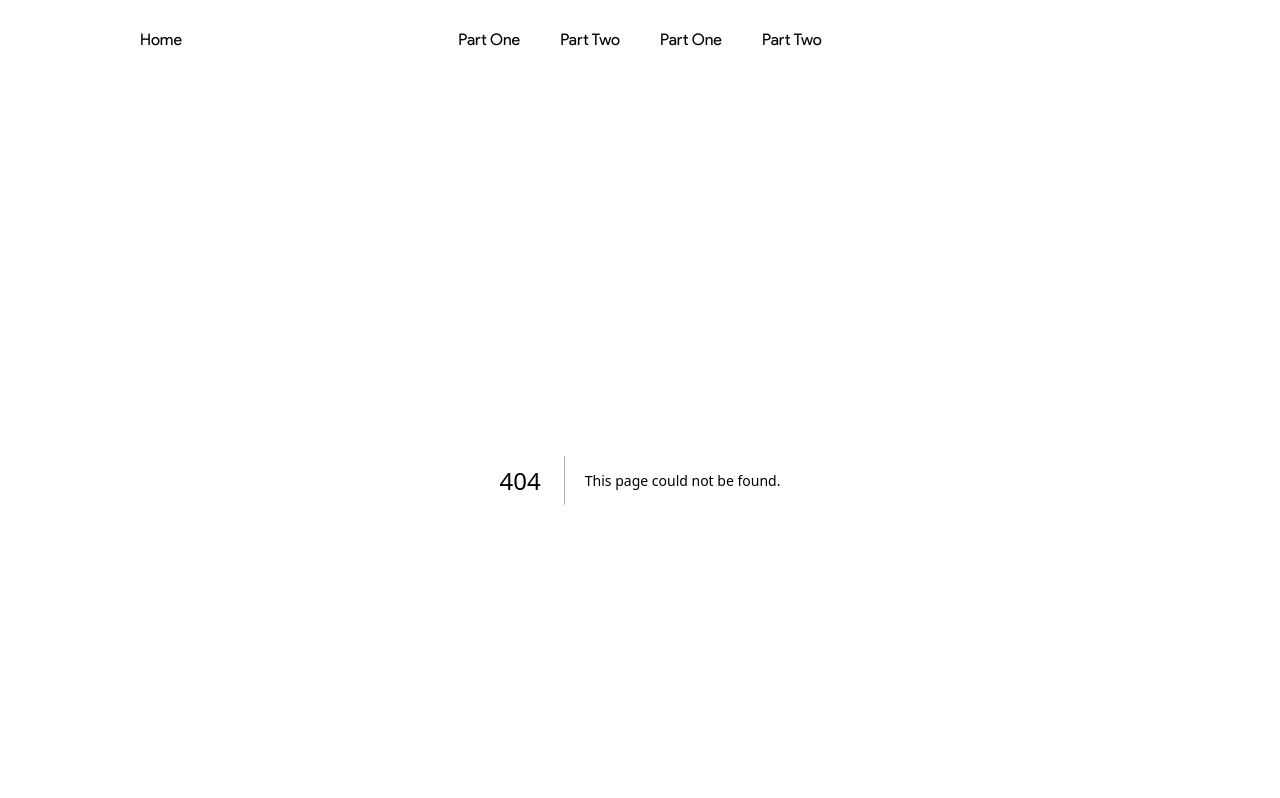
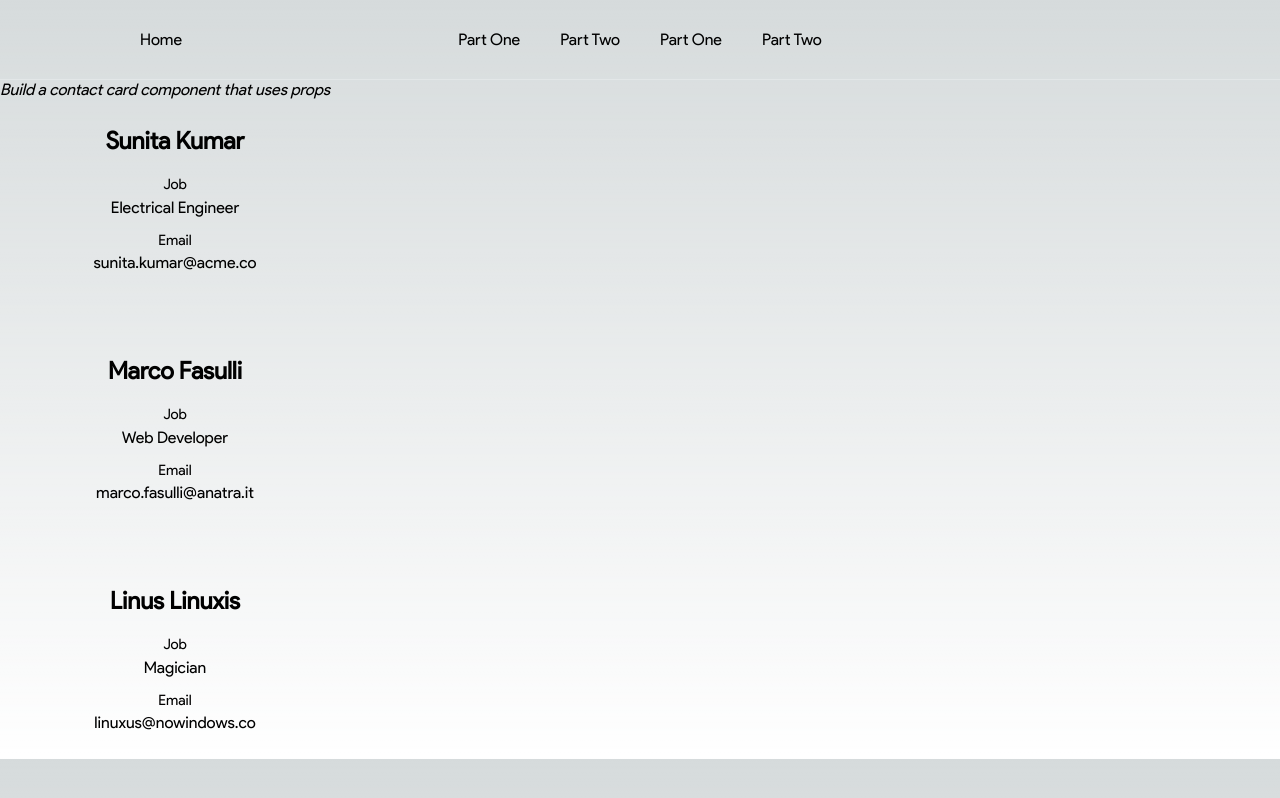
Before and after one commit to tyVespA/react-components-tests-next, a Next.js app: page /partOne/01-contactCard in a window 1280 px wide. Before the commit this address had no page. Shown: the top 798 px of the page. Built offline with nearby package versions, Linux system fonts and the light colour scheme.

Commit message:
Create and style

```diff
--- /dev/null
+++ b/app/partOne/01-contactCard/page.js
@@ -0,0 +1,45 @@
+import React from "react";
+import styles from "./page.module.css";
+
+function ContactCard({ name, job, email }) {
+  return (
+    <li className={styles.contactCard}>
+      <h2>{name}</h2>
+      <dl>
+        <dt>Job</dt>
+        <dd>{job}</dd>
+        <dt>Email</dt>
+        <dd>
+          <a href={`mailto:${email}`}>{email}</a>
+        </dd>
+      </dl>
+    </li>
+  );
+}
+
+function page() {
+  return (
+    <div className="exerciseContainer">
+      <em>Build a contact card component that uses props</em>
+      <ul className={styles.ul}>
+        <ContactCard
+          name="Sunita Kumar"
+          job="Electrical Engineer"
+          email="sunita.kumar@acme.co"
+        />
+        <ContactCard
+          name="Marco Fasulli"
+          job="Web Developer"
+          email="marco.fasulli@anatra.it"
+        />
+        <ContactCard
+          name="Linus Linuxis"
+          job="Magician"
+          email="linuxus@nowindows.co"
+        />
+      </ul>
+    </div>
+  );
+}
+
+export default page;
--- /dev/null
+++ b/app/partOne/01-contactCard/page.module.css
@@ -0,0 +1,33 @@
+.contactCard {
+  background-color: var(--darkGrey);
+  border-radius: 24px;
+  text-align: center;
+  line-height: 1.5;
+  border: 1px solid var(--white);
+  width: 350px;
+  height: 200px;
+
+  display: flex;
+  flex-direction: column;
+  justify-content: center;
+  gap: 15px;
+}
+
+.contactCard dt {
+  font-size: 0.9rem;
+  color: var(--grey);
+}
+
+.contactCard dd:first-of-type {
+  margin-bottom: 10px;
+}
+
+/* page */
+
+.ul {
+  list-style-type: none;
+  padding-left: 0;
+  display: flex;
+  flex-direction: column;
+  gap: 30px;
+}
```
